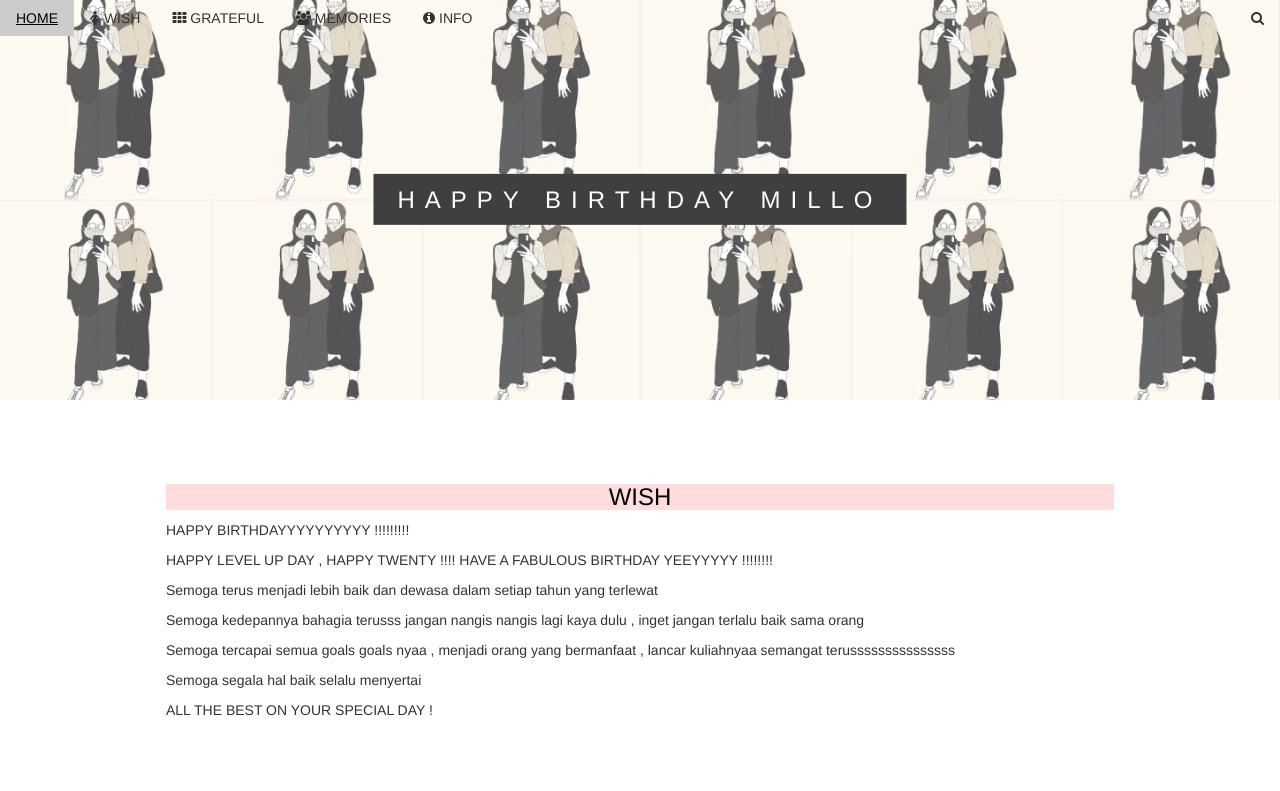
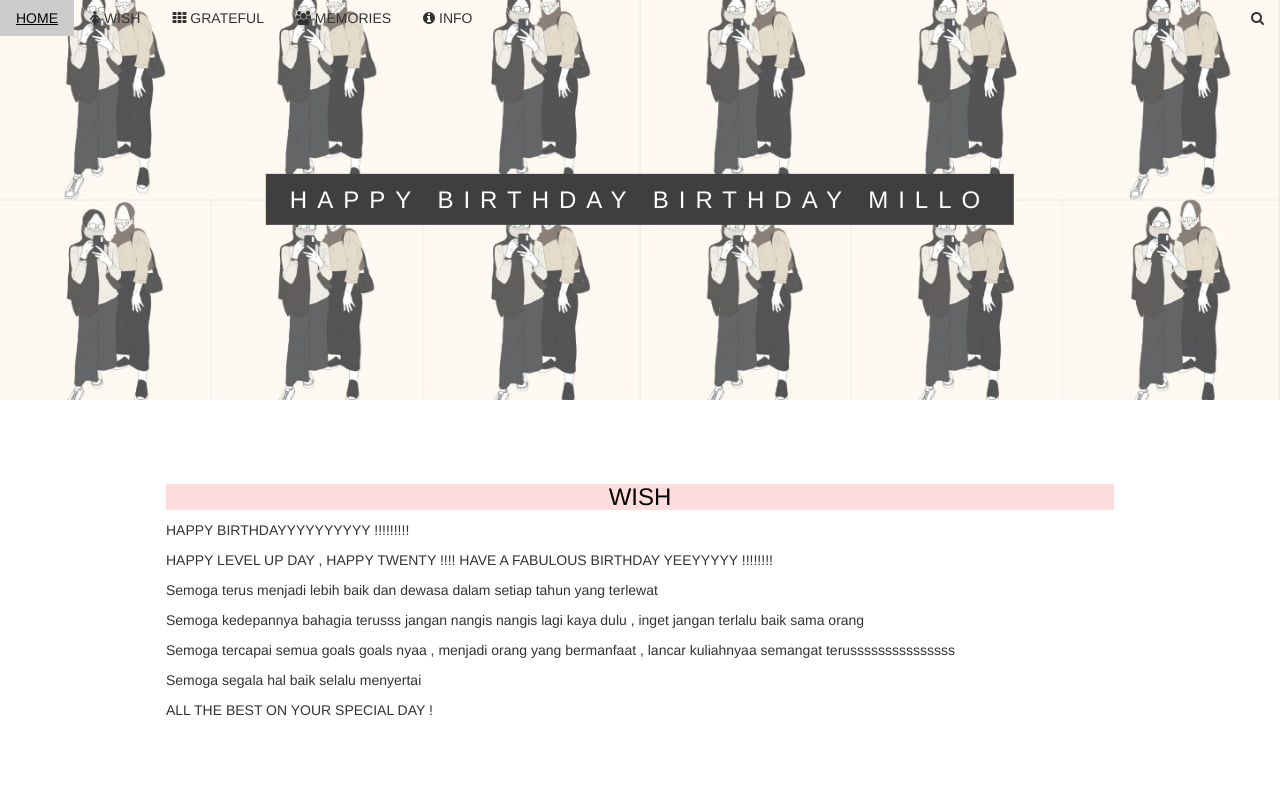
Before and after one commit to anggiisna/happybirthdayfromaisna, a plain HTML site: page index.html in a window 1280 px wide. Shown: the top 791 px of the page. Drawn offline with nearby package versions, Linux system fonts and the light colour scheme.

Commit message:
first commit

```diff
--- a/index.html
+++ b/index.html
@@ -82,7 +82,7 @@ body, html {
 <!-- First Parallax Image with Logo Text -->
 <div class="bgimg-1 w3-display-container w3-opacity-min" id="home">
   <div class="w3-display-middle" style="white-space:nowrap;">
-    <span class="w3-center w3-padding-large w3-black w3-xlarge w3-wide w3-animate-opacity">HAPPY <span class="w3-hide-small">BIRTHDAY</span> MILLO</span>
+    <span class="w3-center w3-padding-large w3-black w3-xlarge w3-wide w3-animate-opacity">HAPPY BIRTHDAY <span class="w3-hide-small">BIRTHDAY</span> MILLO</span>
   </div>
 </div>
 
```
